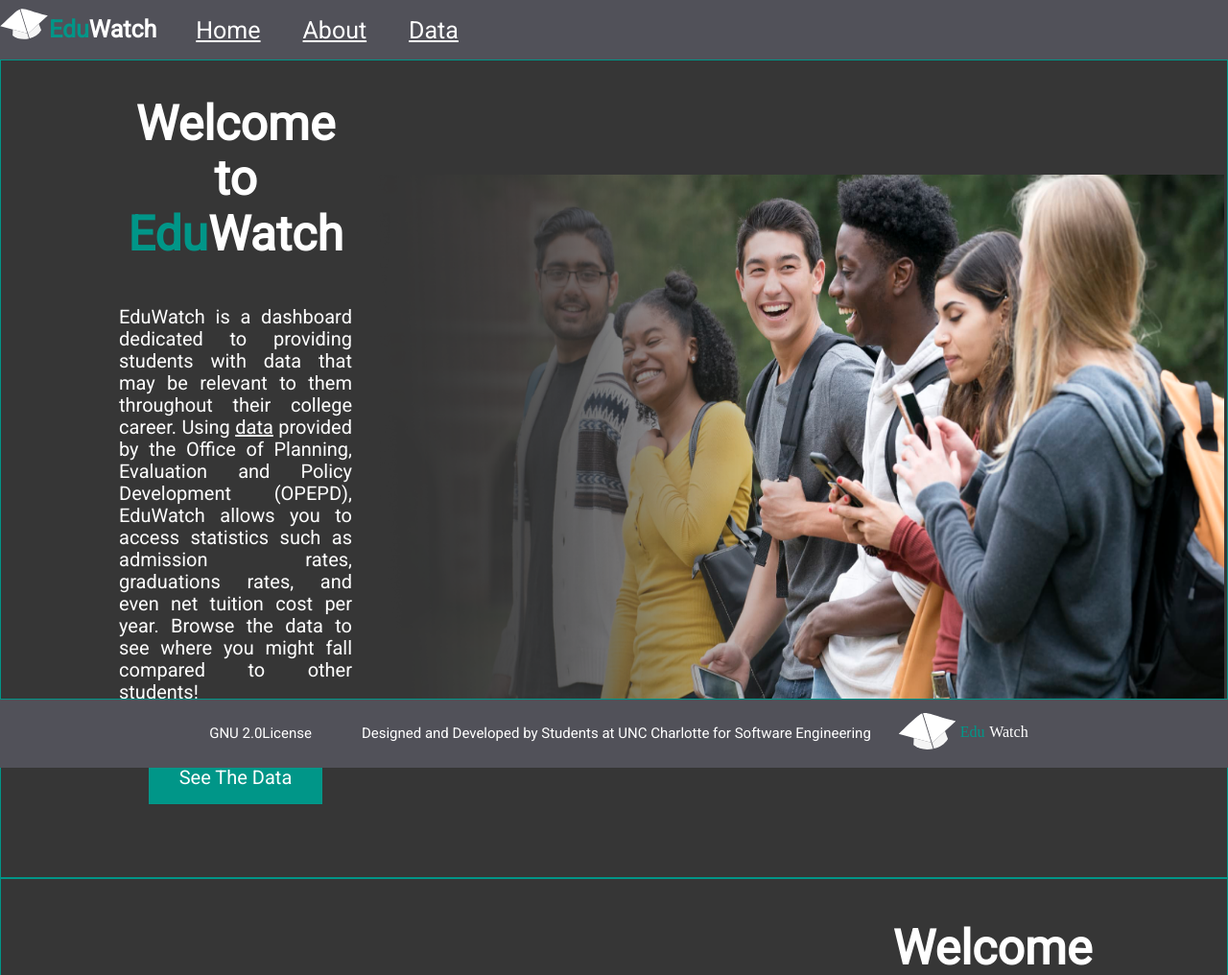
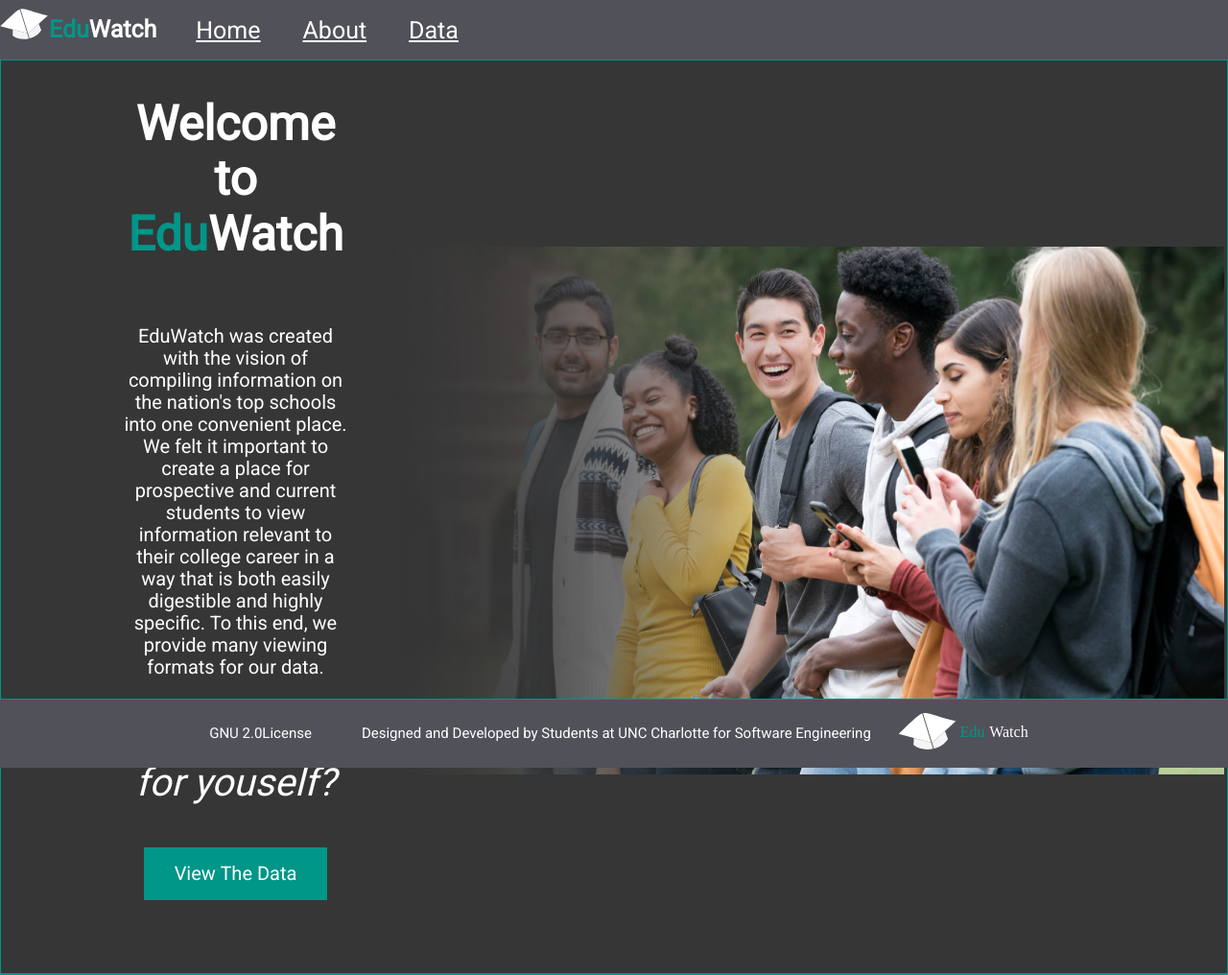
Before and after one commit to chrisgbradley/itsc-3155-final-group-2, a Django app: page /dashboard/about/ in a window 1280 px wide. Shown: the top 1016 px of the page at 96% size. Run offline with Django 3.2, Linux system fonts and the light colour scheme.

Commit message:
Added text for home/about pages

```diff
--- a/source/dashboard/templates/dashboard/about.html
+++ b/source/dashboard/templates/dashboard/about.html
@@ -24,19 +24,21 @@
 						<td>
 							<h2>Welcome to <span class="edu">Edu</span>Watch</h2>
 						</td>
-						<td rowspan="2"><img src="{% static 'students2.png' %}" height="600px" width="905px"></td>
+						<td rowspan="2"><img src="{% static 'students2.png' %}" height="550px" width="905px"></td>
 					</tr>
 					<tr>
 						<td>
-							EduWatch is a dashboard dedicated to providing students with data that may be
-							relevant to them throughout their college career. Using
-							<a href=https://data.ed.gov/dataset/college-scorecard-all-data-files-through-6-2020>data</a>
-							provided by the Office of Planning, Evaluation and Policy Development (OPEPD), EduWatch allows you to access
-							statistics such as admission rates, graduations rates, and even net tuition cost per year. Browse the data
-							to see where you might fall compared to other students!
-							<br><br><br>
+							<p style="text-align:center">
+								EduWatch was created with the vision of compiling information on the nation's top schools
+								into one convenient place. We felt it important to create a place for prospective and current students
+								to view information relevant to their college career in a way that is both easily digestible and highly specific.
+								To this end, we provide many viewing formats for our data.
+							</p>
+							<p style="text-align:center;font-size:40px">
+								<em>Want to see for youself?</em>
+							</p>
 							<form action="" style="text-align: center;">
-    							<input type="submit" value="See The Data" />
+    							<input type="submit" value="View The Data" />
 							</form>
 							<br><br><br>
 						</td>
@@ -49,22 +51,24 @@
 			<table>
 				<tbody>
 					<tr>
-						<td rowspan="2"><img src="{% static 'learning.png' %}" height="600px" width="905px"></td>
+						<td rowspan="2"><img src="{% static 'learning.png' %}" height="550px" width="905px"></td>
 						<td>
 							<h2>Welcome to <span class="edu">Edu</span>Watch</h2>
 						</td>
 					</tr>
 					<tr>
 						<td>
-							EduWatch is a dashboard dedicated to providing students with data that may be
-							relevant to them throughout their college career. Using
-							<a href=https://data.ed.gov/dataset/college-scorecard-all-data-files-through-6-2020>data</a>
-							provided by the Office of Planning, Evaluation and Policy Development (OPEPD), EduWatch allows you to access
-							statistics such as admission rates, graduations rates, and even net tuition cost per year. Browse the data
-							to see where you might fall compared to other students!
-							<br><br><br>
+							<p style="text-align:center">
+								Our goal is to provide you with the data
+								you need to make an informed choice with your education. Important college statistics are spread out
+								over the internet, but here at EduWatch we have compiled the most important data from the Office of Planning, Evaluation,
+								and Policy Development (OPEPD) and made it as easy to understand as possible.
+							</p>
+							<p style="text-align:center;font-size:40px">
+								<em>Want to find out more?</em>
+							</p>
 							<form action="" style="text-align: center;">
-    							<input type="submit" value="See The Data" />
+    							<input type="submit" value="View The Data" />
 							</form>
 							<br><br><br>
 						</td>
```
Also changed, not shown: source/dashboard/templates/dashboard/home.html (+9 -8 lines).
